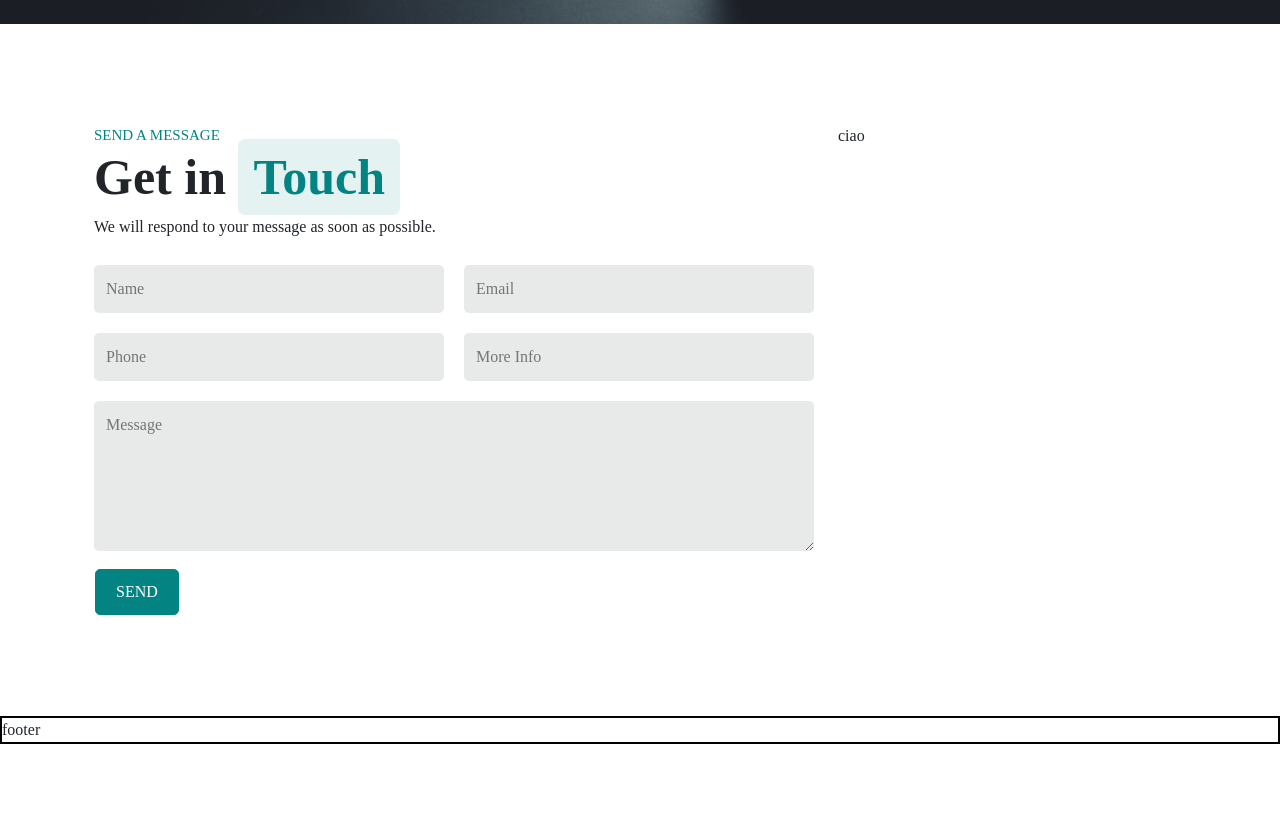
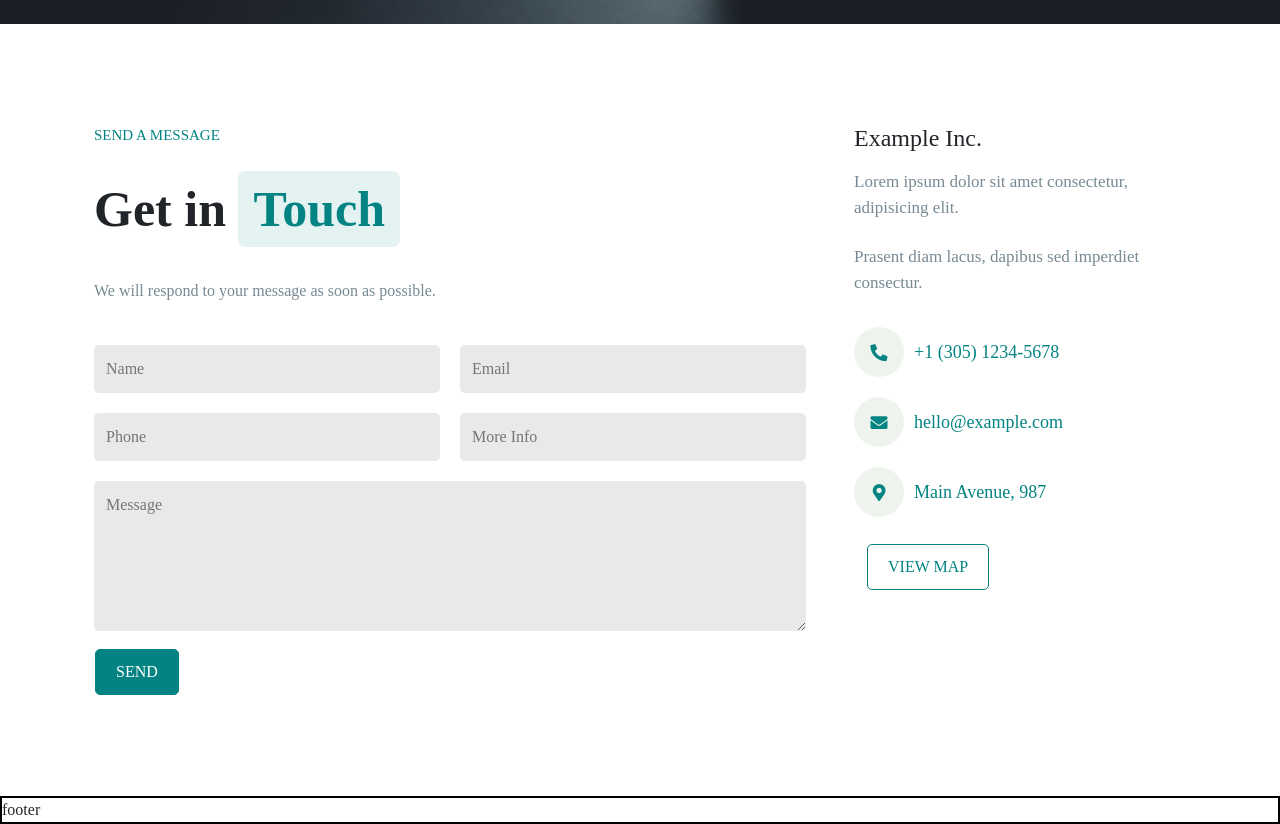
Before and after one commit to Lore0905/proj-html-vuejs, a Vue app: page / in a window 1280 px wide. Shown: the part 5440-6264 px from the top of the page. Before the commit the page ends 6184 px from the top, so only its background shows below. Built offline with nearby package versions, Linux system fonts and the light colour scheme; a small style sheet from the web is missing.

Commit message:
send message section DONE

```diff
--- a/src/components/Main.vue
+++ b/src/components/Main.vue
@@ -343,7 +343,7 @@
                 <!-- send a mesage -->
                 <section class="message-wrapping">
                     <div class="container">
-                        <div class="row">
+                        <div class="row gx-5">
 
                             <!-- col -->
                             <div class="col-8">
@@ -379,7 +379,54 @@
 
                             <!-- col -->
                             <div class="col-4">
-                                ciao
+
+                                <!-- text -->
+                                <div class="text-message-section">
+                                    <!-- title col -->
+                                    <h4> Example Inc.</h4>
+                                    <!-- paragrafi -->
+                                    <p>Lorem ipsum dolor sit amet consectetur, adipisicing elit. </p>
+                                    <br>
+                                    <p>Prasent diam lacus, dapibus sed imperdiet consectur.</p>
+                                </div>
+
+                                <!-- references -->
+                                <div>
+                                    <ul class="p-0">
+                                        <li>
+                                            <div class="circle h-v-center circle-advantage">
+                                                <i class="fas fa-phone-alt"></i>
+                                            </div>
+                                            <!-- number -->
+                                            <div class="text">
+                                                +1 (305) 1234-5678
+                                            </div>
+                                        </li>
+                                        <li>
+                                            <div class="circle h-v-center circle-advantage">
+                                                <i class="fas fa-envelope"></i>
+                                            </div>
+                                            <!-- email -->
+                                            <div class="text">
+                                                hello@example.com
+                                            </div>
+                                        </li>
+                                        <li>
+                                            <div class="circle h-v-center circle-advantage">
+                                                <i class="fas fa-map-marker-alt"></i>
+                                            </div>
+                                            <!-- number -->
+                                            <div class="text">
+                                                Main Avenue, 987
+                                            </div>
+                                        </li>
+                                    </ul>
+                                </div>
+
+                                <!-- button -->
+                                <div class="btn third-btn">
+                                    <button>VIEW MAP</button>
+                                </div>
                             </div>
                         </div>
                     </div>
@@ -716,6 +763,16 @@ main{
         .container{
             .row{
                 .col-8{
+                    .text-message-section{
+                        margin-bottom: 2rem;
+                        h2{
+                            padding: 2rem 0px;
+                        }
+                        p{
+                            color: $grey;
+                            font-weight: 200;
+                        }
+                    }
                     .input-message-section{
                         input{
                             width: calc(50% - 10px);
@@ -742,13 +799,51 @@ main{
                             }
                         }
                     }
-                }
-                .second-btn{
-                    margin-top: 10px;
-                    button{
-                        background-color: $color2;
+                    .second-btn{
+                        margin-top: 10px;
+                        button{
+                            background-color: $color2;
+                        }
                     }
                 }
+                .col-4{
+                    .text-message-section{
+                        margin-bottom: 2rem;
+                        h4{
+                            font-weight: 500;
+                            margin-bottom: 1rem;
+
+                        }
+                        p{
+                            margin: 0px;
+                            color: $grey;
+                            font-weight: 200;
+                            font-size: 17px;
+                        }
+                    }
+                    li{
+                        display: flex;
+                        align-items: center;
+                        margin-bottom: 20px;
+                        .circle{
+                            border-radius: 50%;
+                            width: 50px;
+                            height: 50px;
+                            margin-right: 10px;
+
+                            i{
+                                color: $color2;
+                                font-size: 17px;
+                            }
+                        }
+                        .text{
+                            color: $color2;
+                            font-size: 18px;
+                            font-weight: 200;
+                        }
+                    }
+                }
+
             }
         }
     }
--- a/src/style/common.scss
+++ b/src/style/common.scss
@@ -11,6 +11,11 @@ button{
 .second-btn > button{
     border: 1px solid $color2;
     background-color: transparent;
+}
+.third-btn > button{
+    border: 1px solid $color2;
+    color: $color2;
+    background-color: white;
 }
 
 .h-v-center{
```
